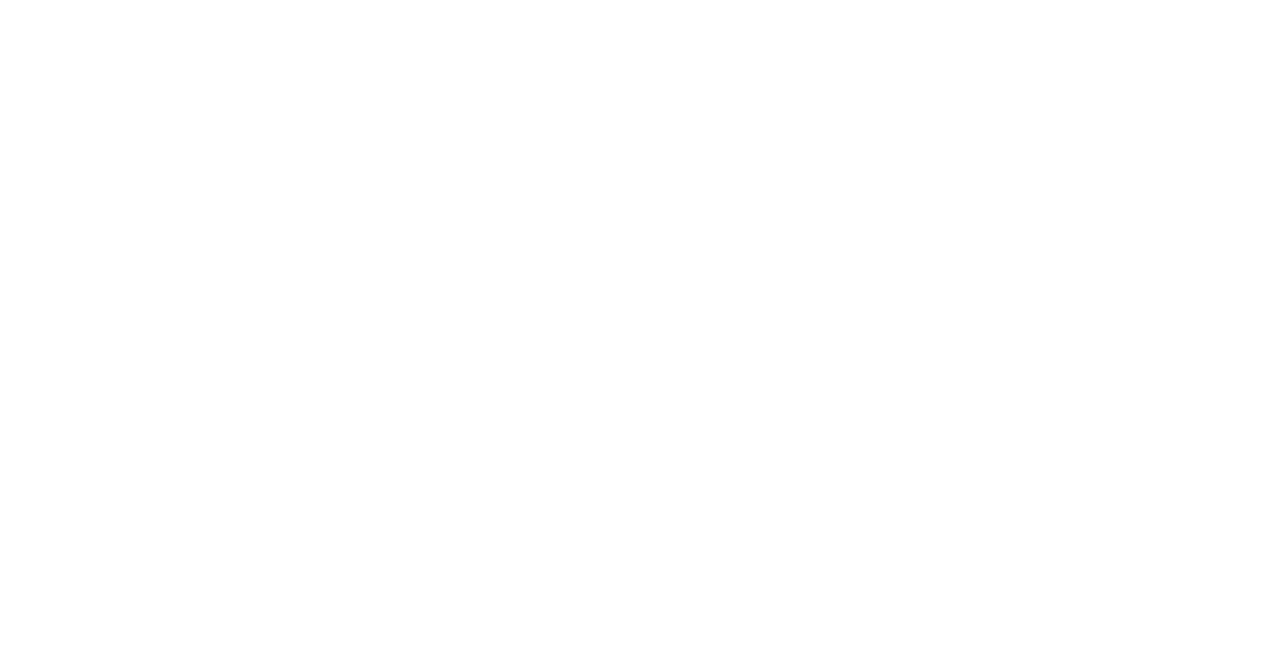
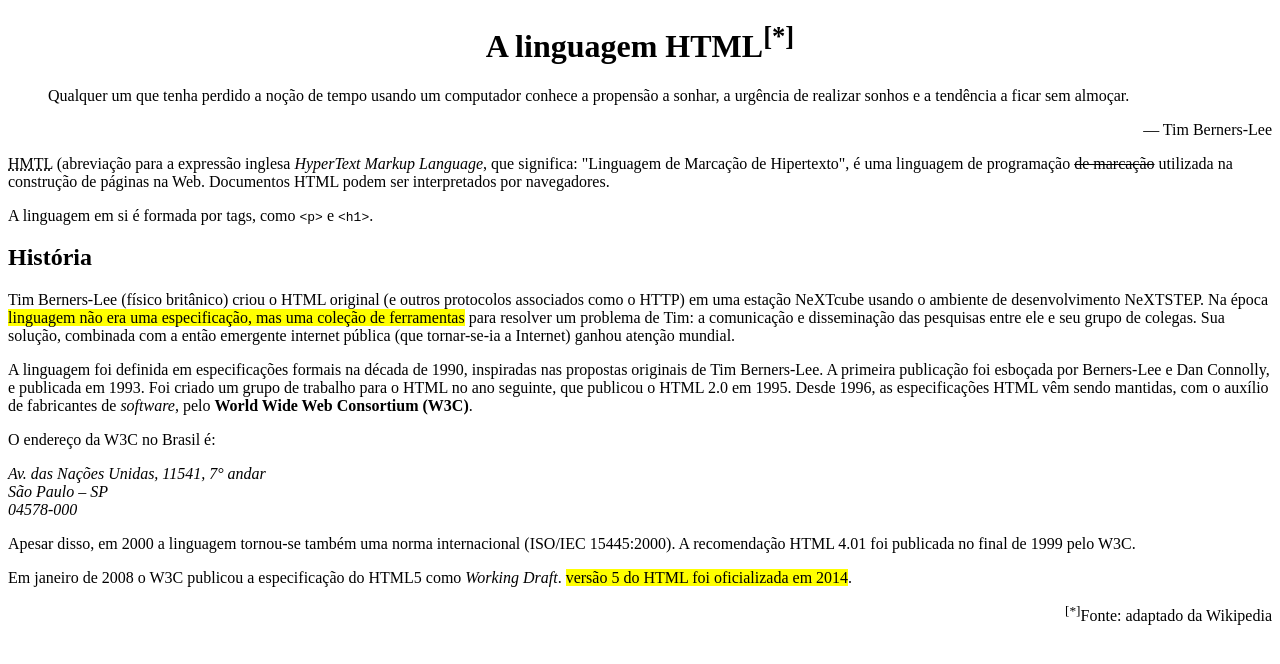
Before and after one commit to murillotlopes/dw1-2021-1, a plain HTML site: page EX01/Ex01.html in a window 1280 px wide. Drawn offline with Linux system fonts and the light colour scheme.

Commit message:
(24/02) Exercício de formatação de textos

```diff
--- a/EX01/Ex01.html
+++ b/EX01/Ex01.html
@@ -4,8 +4,47 @@
     <meta charset="UTF-8">
     <meta name="viewport" content="width=device-width, initial-scale=1.0">
     <title>Document</title>
+    <style>
+        h1.cb {
+           text-align: center;
+        }
+        p.dir{
+            text-align: right;
+        }
+        strong{
+            background-color: yellow;
+            font-weight: normal;
+        }
+
+    </style>
 </head>
 <body>
+ <h1 class="cb">A linguagem HTML<sup>[*]</sup></h1>
+
+ <blockquote>Qualquer um que tenha perdido a noção de tempo usando um computador conhece a propensão a sonhar, a urgência de realizar sonhos e a tendência a ficar sem almoçar.</blockquote>
+
+ <p class="dir">— Tim Berners-Lee</p>
+
+ <p><abbr title="HyperText Markup Language">HMTL</abbr> (abreviação para a expressão inglesa <i>HyperText Markup Language</i>, que significa: "Linguagem de Marcação de Hipertexto", é uma linguagem <string>de programação</string> <del>de marcação</del> utilizada na construção de páginas na Web. Documentos HTML podem ser interpretados por navegadores.</p>
+
+ <p>A linguagem em si é formada por tags, como <code>&lt;p&gt;</code> e <code>&lt;h1&gt;</code>.</p>
+
+ <h2>História</h2>
+
+
+ <p>Tim Berners-Lee (físico britânico) criou o HTML original (e outros protocolos associados como o HTTP) em uma estação NeXTcube usando o ambiente de desenvolvimento NeXTSTEP. Na época <strong>linguagem não era uma especificação, mas uma coleção de ferramentas</strong> para resolver um problema de Tim: a comunicação e disseminação das pesquisas entre ele e seu grupo de colegas. Sua solução, combinada com a então emergente internet pública (que tornar-se-ia a Internet) ganhou atenção mundial.</p>
+
+ <p>A linguagem foi definida em especificações formais na década de 1990, inspiradas nas propostas originais de Tim Berners-Lee. A primeira publicação foi esboçada por Berners-Lee e Dan Connolly, e publicada em 1993. Foi criado um grupo de trabalho para o HTML no ano seguinte, que publicou o HTML 2.0 em 1995. Desde 1996, as especificações HTML vêm sendo mantidas, com o auxílio de fabricantes de <i>software</i>, pelo <b>World Wide Web Consortium (W3C)</b>.</p>
+
+<p>O endereço da W3C no Brasil é:</p>
+
+<address>Av. das Nações Unidas, 11541, 7° andar<br>São Paulo – SP<br>04578-000</address>
+
+<p>Apesar disso, em 2000 a linguagem tornou-se também uma norma internacional (ISO/IEC 15445:2000). A recomendação HTML 4.01 foi publicada no final de 1999 pelo W3C.</p>
+
+<p>Em janeiro de 2008 o W3C publicou a especificação do HTML5 como <i>Working Draft</i>. <strong> versão 5 do HTML foi oficializada em 2014</strong>.</p>
+
+<p class="dir"><sup>[*]</sup>Fonte: adaptado da Wikipedia</p>
 
 </body>
 </html>
```
